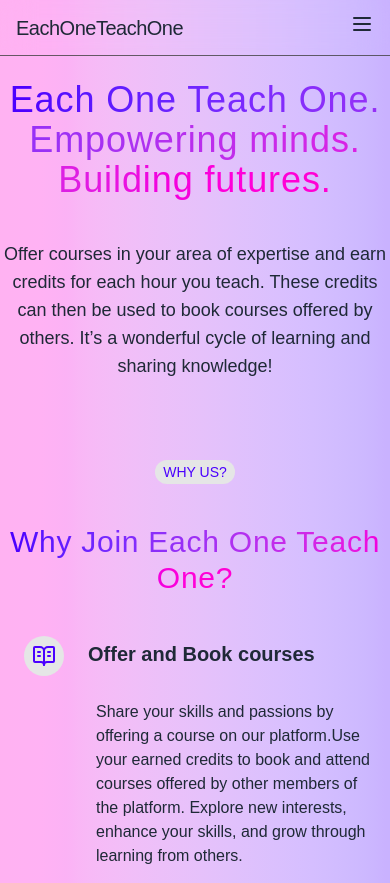
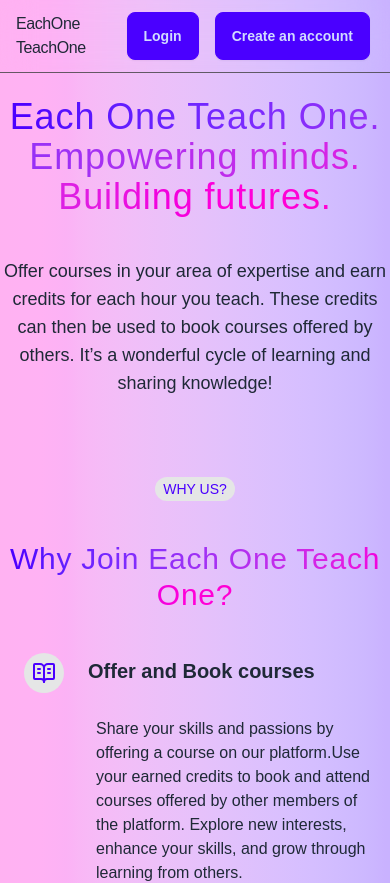
Before and after one commit to kamilbeehus/eachOneTeachOne, a React (Vite) app in the folder client/: page / in a window 390 px wide. Shown: the top 883 px of the page. Built offline with nearby package versions, Linux system fonts and the light colour scheme.

Commit message:
update navbar on landing and home page

```diff
--- a/client/src/App.jsx
+++ b/client/src/App.jsx
@@ -9,6 +9,16 @@ import SettingsPage from "./pages/SettingsPage";
 
 function App() {
   return (
+    <div className="min-h-screen flex flex-col">
+      {/* <Navbar />
+        <div className="h-12"></div>
+        <CourseCardRow
+          className="flex-grow"
+          courseArray={allCourses}
+          isUserCourse={false}
+        />
+      </div> */}
+      <div className="min-h-screen bg-gradient-to-r from-secondary/30 to-primary/30 ">
         <BrowserRouter>
           <Routes>
             <Route path="/" element={<LandingPage />} />
@@ -20,6 +30,8 @@ function App() {
             <Route path="*" element={<Error404Page />} />
           </Routes>
         </BrowserRouter>
+      </div>
+    </div>
   );
 }
 
--- a/client/src/components/LandingNavbar.jsx
+++ b/client/src/components/LandingNavbar.jsx
@@ -1,57 +1,28 @@
 import { Link } from "react-router-dom";
-import AvatarLogo from "../assets/Avatar.png";
-import { useState } from "react";
-import { Menu, X } from "lucide-react";
 
 export default function LandingNavbar() {
-  const [mobileDrawerOpen, setMobileDrawerOpen] = useState(false);
-
-  const toggleLandingNavbar = () => {
-    setMobileDrawerOpen(!mobileDrawerOpen);
-  };
-
   return (
     <nav className="sticky top-0 z-50 py-3 backdrop-blur-lg border-b border-neutral-700/80">
       <div className="container px-4 mx-auto relative lg:text-sm">
         <div className="flex justify-between items-center">
           <div className="flex items-center flex-shrink-0">
             {/* <img className="h-10 w-10 mr-2" src={AvatarLogo} alt="Logo" /> */}
-            <span className="text-xl tracking-tight">EachOneTeachOne</span>
+            <span className="md:text-xl tracking-tight">
+              EachOne
+              <br />
+              TeachOne
+            </span>
           </div>
-          <div className="hidden lg:flex justify-center space-x-12 items-center">
+          <div className="justify-center space-x-2">
             <Link to="/login" className=" px-1">
-              <button className="btn btn-primary">Login</button>
+              <button className="btn btn-primary"> Login</button>
             </Link>
             <Link to="/Signup" className=" px-1">
               <button className="btn btn-primary">Create an account</button>
             </Link>
-          </div>
-          <div className="lg:hidden md:flex flex-col justify-end">
-            <button onClick={toggleLandingNavbar}>
-              {mobileDrawerOpen ? <X /> : <Menu />}
-            </button>
           </div>
         </div>
       </div>
     </nav>
   );
 }
-//         <ul
-//           tabIndex={0}
-//           className="menu menu-sm dropdown-content bg-base-300 rounded-box z-[1] mt-3 w-52 p-2 shadow"
-//         >
-//           {/* Todo: add these options once, they are needed */}
-//           <li>
-//             <a className="justify-between">Profile</a>
-//           </li>
-//           <li>
-//             <Link to="/usercourses">My Courses</Link>
-//           </li>
-//           <li>
-//             <Link to="/">logout</Link>
-//           </li>
-//         </ul>
-//       </div>
-//     </div>
-//   </div>
-// );
--- a/client/src/components/LandingWhyUs.jsx
+++ b/client/src/components/LandingWhyUs.jsx
@@ -12,7 +12,7 @@ export default function LandingWhyUs() {
         </span>
         <h2 className="text-3xl sm:text-5xl lg:text-6xl mt-10 lg:mt-20 tracking-wide">
           {" "}
-          <span className="bg-gradient-to-r from-primary to-secondary text-transparent bg-clip-text">
+          <span className=" bg-gradient-to-r from-primary to-secondary text-transparent bg-clip-text">
             Why Join Each One Teach One?
           </span>
         </h2>
--- a/client/src/components/Navbar.jsx
+++ b/client/src/components/Navbar.jsx
@@ -5,7 +5,8 @@ import ThemeController from "./ThemeController";
 
 export default function Navbar() {
   return (
-    <div className="navbar bg-base-100">
+    <nav className="navbar sticky top-0 z-50 py-3 border-b border-neutral-700/80 backdrop-blur-lg">
+      {/* kj<div className="navbar bg-base-100"> */}
       <div className="flex-1">
         <Link to="/home" className="btn btn-ghost">
           EachOne<br></br>TeachOne
@@ -41,6 +42,6 @@ export default function Navbar() {
           </ul>
         </div>
       </div>
-    </div>
+    </nav>
   );
 }
--- a/client/src/pages/Error404Page.jsx
+++ b/client/src/pages/Error404Page.jsx
@@ -1,12 +1,11 @@
 export default function Error404Page() {
   return (
     <>
-      <div className=" flex justify-center items-center min-h-screen space-y-4">
-        <div className="space-y-4 text-primary font-bold text-2xl">
-          <div className="flex jusify-center">
-            Sorry something went wrong...
-          </div>
-          <div className="flex justify-center"> Error 404 </div>
+      <div className=" flex flex-col justify-center items-center min-h-screen ">
+        <div className="space-y-6 text-primary text-center font-bold text-2xl">
+          <p>Oops something went wrong.</p>
+          <p>We couldn&apos;t find the page you were looking for.</p>
+          <div className="py-16"> Error 404 </div>
         </div>
       </div>
     </>
--- a/client/src/pages/HomePage.jsx
+++ b/client/src/pages/HomePage.jsx
@@ -26,9 +26,13 @@ export default function HomePage() {
 
   return (
     <>
-      <Navbar />
-      <div className="h-12"></div>
-      <CourseCardRow courseArray={allCourses} isUserCourse={false} />
+      <div className="min-h-screen flex flex-col ">
+        <Navbar />
+        <div className="h-12"></div>
+        <div className="flex-grow overflow-auto">
+          <CourseCardRow courseArray={allCourses} isUserCourse={false} />
+        </div>
+      </div>
     </>
   );
 }
--- a/client/src/pages/LandingPage.jsx
+++ b/client/src/pages/LandingPage.jsx
@@ -5,11 +5,9 @@ import LandingWhyUs from "../components/LandingWhyUs";
 export default function LandingPage() {
   return (
     <>
-      <div className="bg-gradient-to-r from-secondary/30 to-primary/30 ">
-        <LandingNavbar />
-        <LandingHowDoesItWork />
-        <LandingWhyUs />
-      </div>
+      <LandingNavbar />
+      <LandingHowDoesItWork />
+      <LandingWhyUs />
     </>
   );
 }
--- a/client/tailwind.config.js
+++ b/client/tailwind.config.js
@@ -8,6 +8,12 @@ export default {
   plugins: [daisyui],
   daisyui: {
     themes: [
+      // {
+      //   mytheme: {
+      //     "base-100": "",
+      //   },
+      // },
+      // "winter",
       "light",
       "dark",
       "cupcake",
```
Lines whose indentation alone changed are shown as unchanged.
